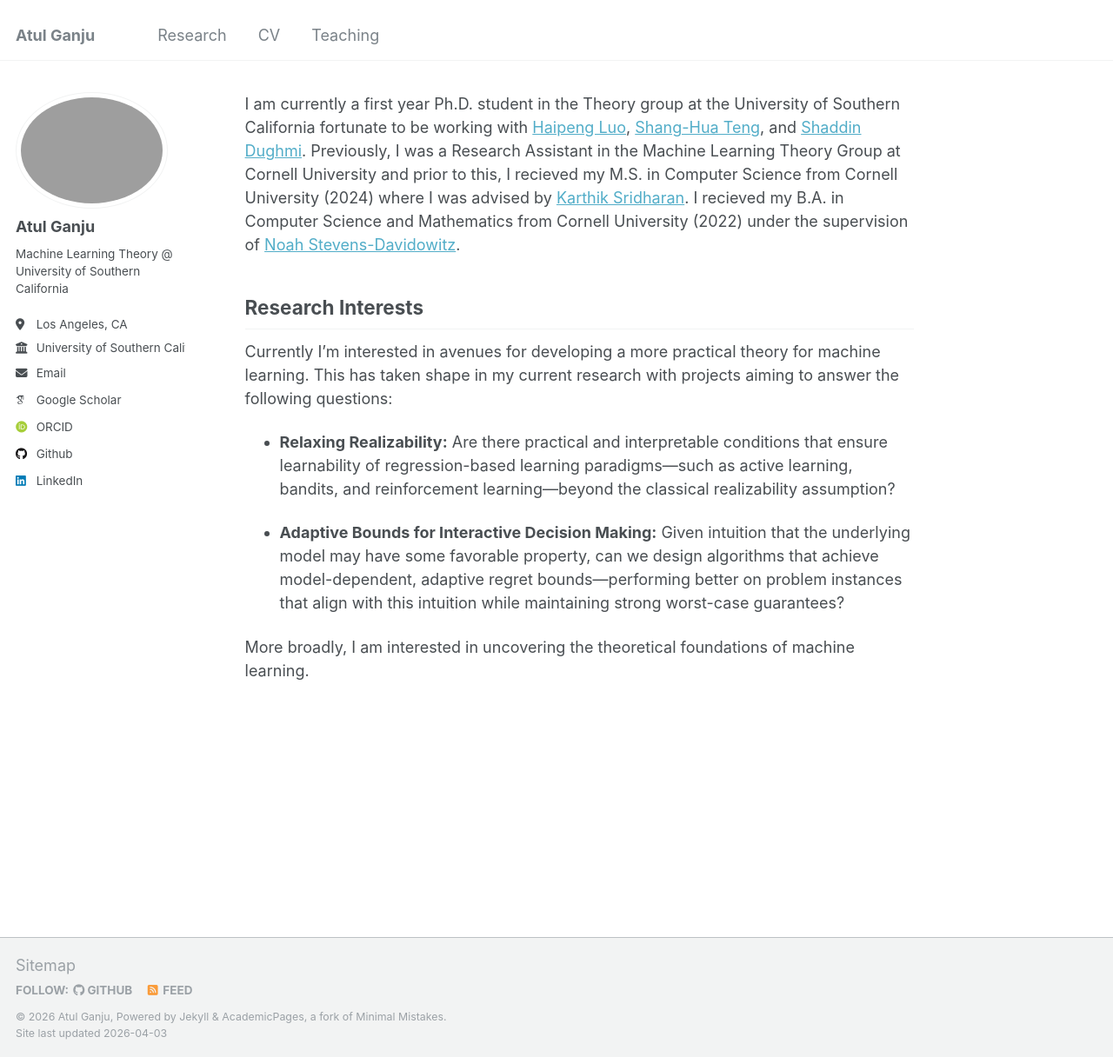
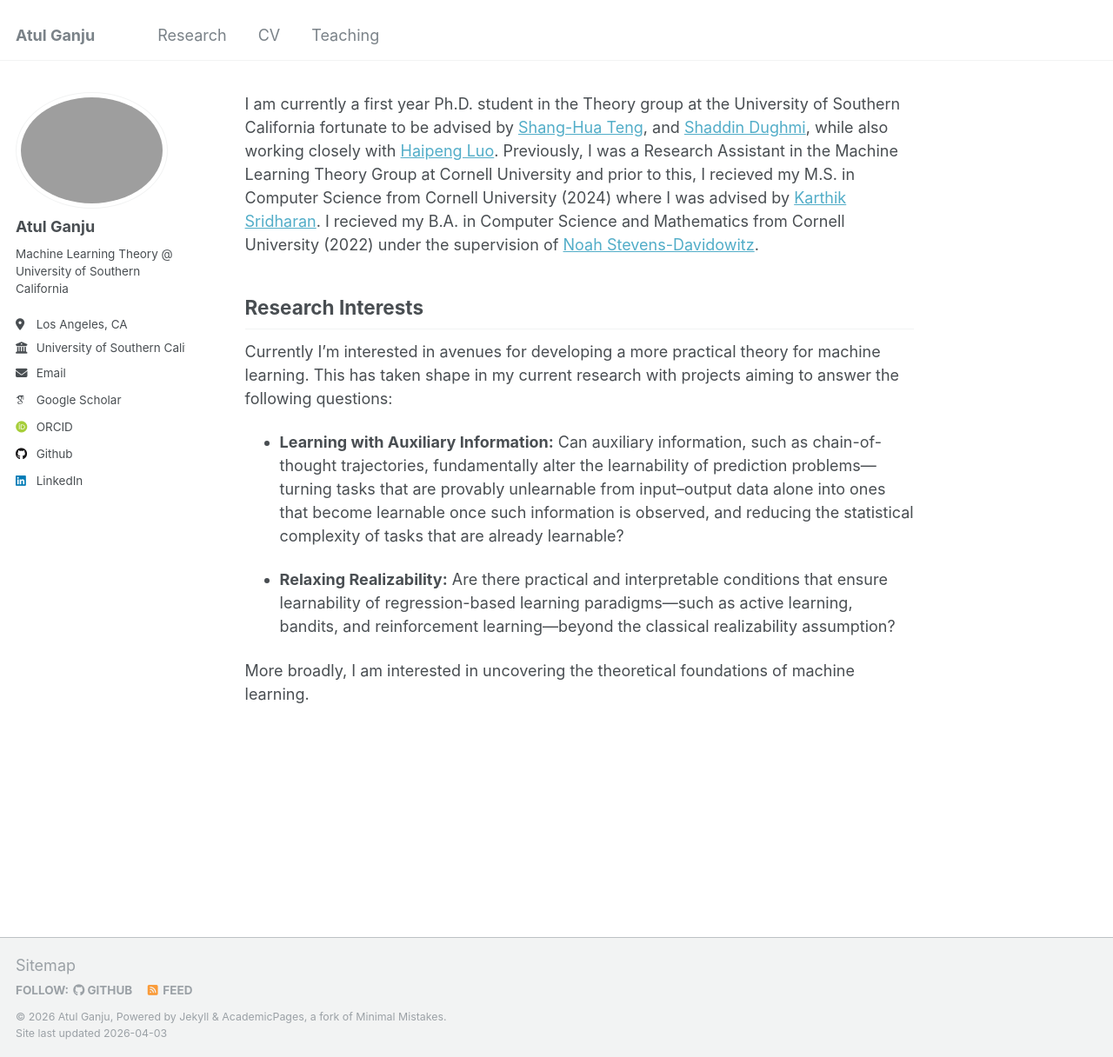
Before and after one commit to atulganju/atulganju.github.io, a Jekyll site: the page built from _pages/about.md, in a window 1280 px wide and 1216 px high. Shown: the whole window at 87% size. Built offline with Jekyll 4.4.1, drawn with Linux system fonts in a browser that asks for light colours; some web fonts are replaced.

Commit message:
Update about.md

```diff
--- a/_pages/about.md
+++ b/_pages/about.md
@@ -9,13 +9,13 @@ redirect_from:
 
 
 
-I am currently a first year Ph.D. student in the Theory group at the University of Southern California fortunate to be working with [Haipeng Luo](https://haipeng-luo.net), [Shang-Hua Teng](https://viterbi-web.usc.edu/~shanghua/), and [Shaddin Dughmi](https://viterbi-web.usc.edu/~shaddin/). Previously, I was a Research Assistant in the Machine Learning Theory Group at Cornell University and prior to this, I recieved my M.S. in Computer Science from Cornell University (2024) where I was advised by [Karthik Sridharan](https://www.cs.cornell.edu/~sridharan/). I recieved my B.A. in Computer Science and Mathematics from Cornell University (2022) under the supervision of [Noah Stevens-Davidowitz](https://www.noahsd.com).
+I am currently a first year Ph.D. student in the Theory group at the University of Southern California fortunate to be advised by [Shang-Hua Teng](https://viterbi-web.usc.edu/~shanghua/), and [Shaddin Dughmi](https://viterbi-web.usc.edu/~shaddin/), while also working closely with [Haipeng Luo](https://haipeng-luo.net). Previously, I was a Research Assistant in the Machine Learning Theory Group at Cornell University and prior to this, I recieved my M.S. in Computer Science from Cornell University (2024) where I was advised by [Karthik Sridharan](https://www.cs.cornell.edu/~sridharan/). I recieved my B.A. in Computer Science and Mathematics from Cornell University (2022) under the supervision of [Noah Stevens-Davidowitz](https://www.noahsd.com).
 
 **Research Interests**
 --
 Currently I'm interested in avenues for developing a more practical theory for machine learning. This has taken shape in my current research with projects aiming to answer the following questions:
+* **Learning with Auxiliary Information:** Can auxiliary information, such as chain-of-thought trajectories, fundamentally alter the learnability of prediction problems—turning tasks that are provably unlearnable from input–output data alone into ones that become learnable once such information is observed, and reducing the statistical complexity of tasks that are already learnable?
+
 * **Relaxing Realizability:** Are there practical and interpretable conditions that ensure learnability of regression-based learning paradigms—such as active learning, bandits, and reinforcement learning—beyond the classical realizability assumption?
 
-* **Adaptive Bounds for Interactive Decision Making:** Given intuition that the underlying model may have some favorable property, can we design algorithms that achieve model-dependent, adaptive regret bounds—performing better on problem instances that align with this intuition while maintaining strong worst-case guarantees?
-
 More broadly, I am interested in uncovering the theoretical foundations of machine learning.
```
